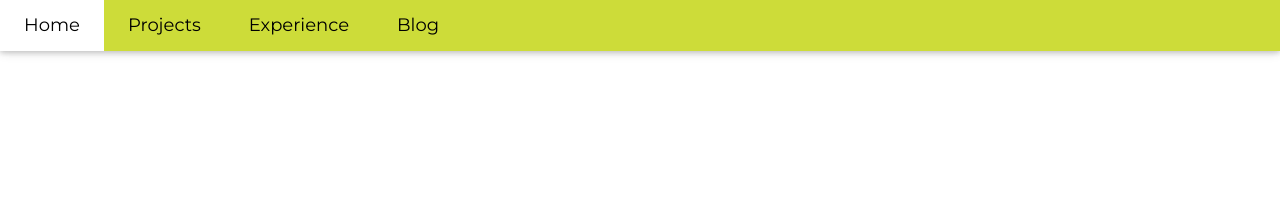
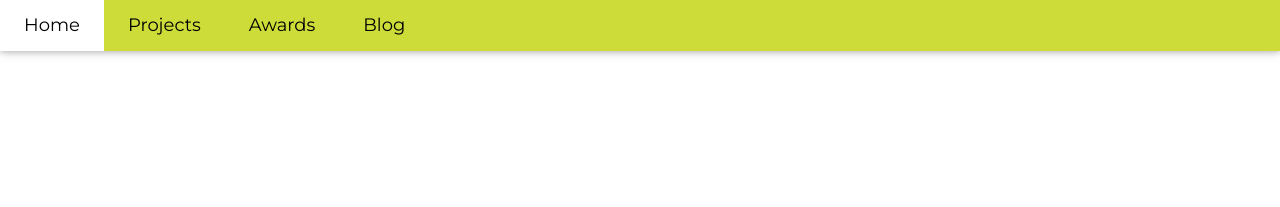
Before and after one commit to 0xmmalik/0xmmalik.github.io, a Jekyll site: the page header.html, which Jekyll copies as it is, in a window 1280 px wide. Shown: the top 207 px of the page. Built offline with Jekyll 4.4.1, drawn with Linux system fonts in a browser that asks for light colours.

Commit message:
renamed experience to awards

```diff
--- a/header.html
+++ b/header.html
@@ -28,7 +28,7 @@
                 class="fa fa-bars"></i></a>
         <a class="w3-bar-item w3-button w3-hide-small w3-padding-large w3-hover-white" href="/">Home</a>
         <a class="w3-bar-item w3-button w3-hide-small w3-padding-large w3-hover-white" href="/projects">Projects</a>
-        <a class="w3-bar-item w3-button w3-hide-small w3-padding-large w3-hover-white" href="/experience">Experience</a>
+        <a class="w3-bar-item w3-button w3-hide-small w3-padding-large w3-hover-white" href="/experience">Awards</a>
         <a class="w3-bar-item w3-button w3-hide-small w3-padding-large w3-hover-white" href="/blog">Blog</a>
     </div>
 
@@ -36,7 +36,7 @@
     <div class="w3-bar-block w3-white w3-hide w3-hide-large w3-hide-medium w3-large" id="navDemo">
         <a class="w3-bar-item w3-button w3-padding-large" href="/">Home</a>
         <a class="w3-bar-item w3-button w3-padding-large" href="/projects">Projects</a>
-        <a class="w3-bar-item w3-button w3-padding-large" href="/experience">Experience</a>
+        <a class="w3-bar-item w3-button w3-padding-large" href="/experience">Awards</a>
         <a class="w3-bar-item w3-button w3-padding-large" href="/blog">Blog</a>
     </div>
 </div>
```
